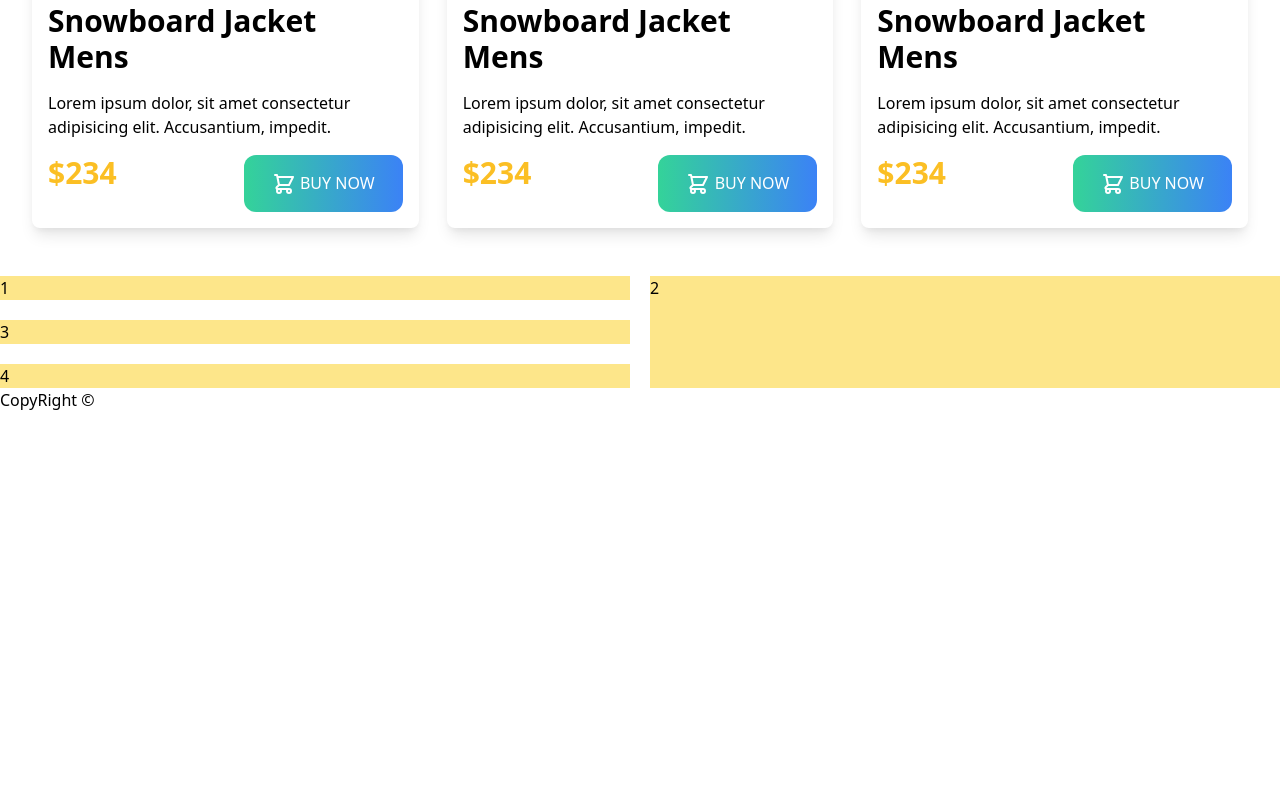
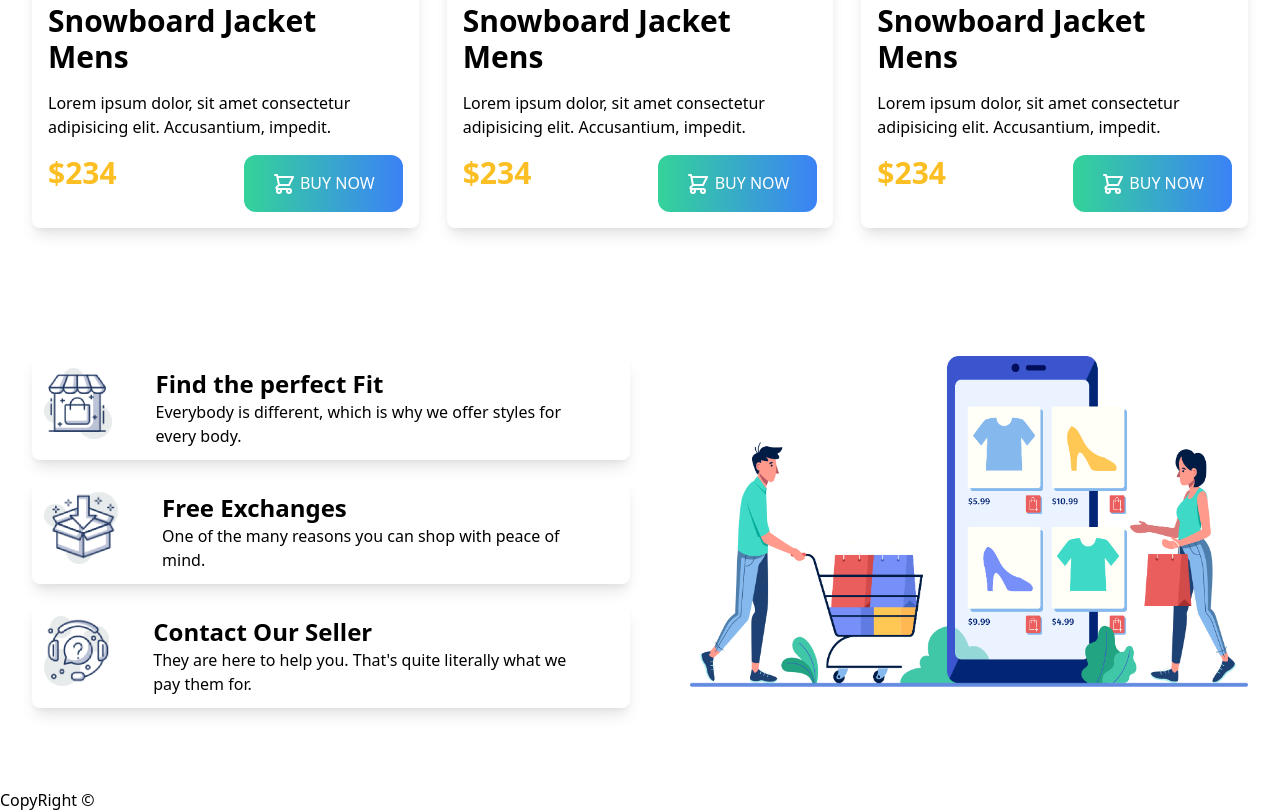
Before and after one commit to nhnajmul17/penguin-fashion-tailwind, a plain HTML site: page index.html in a window 1280 px wide. Shown: the part 1642-2454 px from the top of the page. Before the commit the page ends 2054 px from the top, so only its background shows below. Drawn offline with nearby package versions, Linux system fonts and the light colour scheme.

Commit message:
all section

```diff
--- a/index.html
+++ b/index.html
@@ -176,11 +176,40 @@
 
         </section>
         <!-- Features Section Start -->
-        <section class="grid grid-cols-2 gap-5">
-            <div class="bg-yellow-200">1</div>
-            <div class="bg-yellow-200 row-span-3">2</div>
-            <div class="bg-yellow-200">3</div>
-            <div class="bg-yellow-200">4</div>
+        <section class=" container grid lg:grid-cols-2 gap-5 px-8 mx-auto py-20 ">
+            <div class="shadow-lg rounded-lg flex justify-between p-3">
+                <div>
+                    <img class="w-20" src="icons/image 12.png" alt="">
+                </div>
+                <div class="mx-3 px-8">
+                    <h3 class="text-2xl font-bold">Find the perfect Fit</h3>
+                    <p class="">Everybody is different, which is why we offer styles for every body.</p>
+
+                </div>
+            </div>
+
+            <div class=" row-span-3 ml-10"><img src="images/shopping.png" alt=""></div>
+
+            <div class="shadow-lg rounded-lg flex justify-between p-3">
+                <div>
+                    <img class="w-20" src="icons/image 13.png" alt="">
+                </div>
+                <div class="mx-3 px-8">
+                    <h3 class="text-2xl font-bold">Free Exchanges</h3>
+                    <p class="">One of the many reasons you can shop with peace of mind.</p>
+
+                </div>
+            </div>
+            <div class="shadow-lg rounded-lg flex justify-between p-3">
+                <div>
+                    <img class="w-20" src="icons/image 14.png" alt="">
+                </div>
+                <div class="mx-3 px-8">
+                    <h3 class="text-2xl font-bold">Contact Our Seller</h3>
+                    <p class="">They are here to help you. That's quite literally what we pay them for.</p>
+
+                </div>
+            </div>
 
         </section>
 
```
